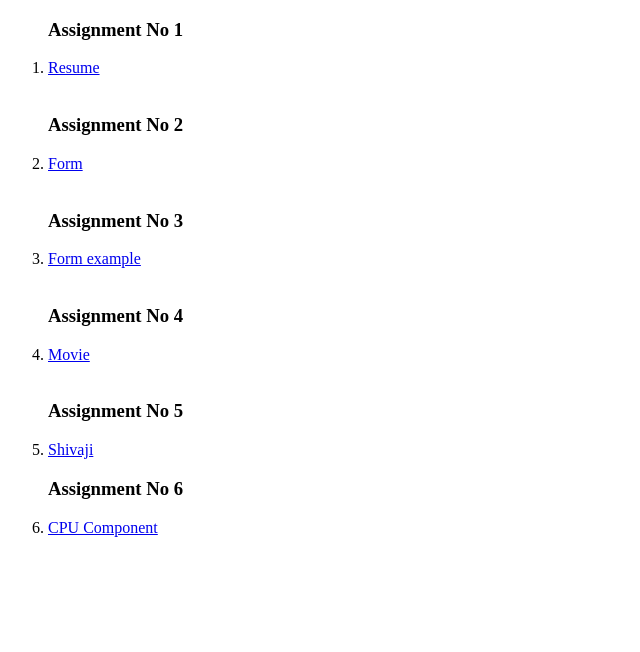
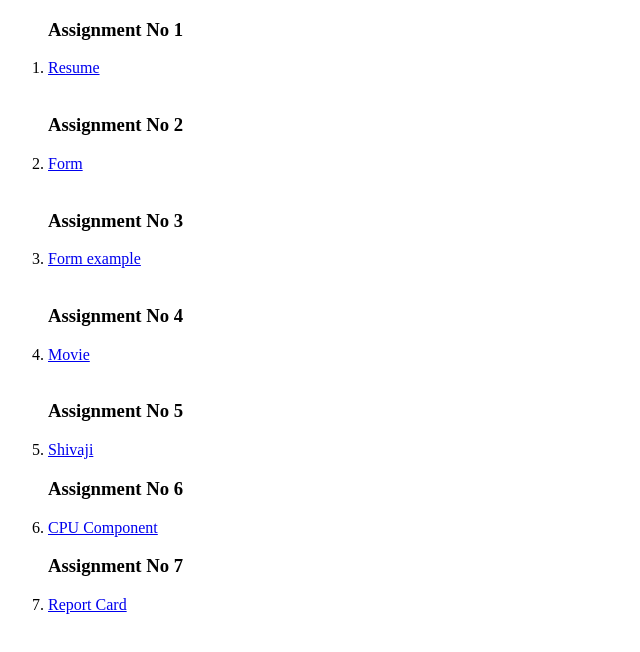
Before and after one commit to Pranaymahajan2006/HTML_Pro, a plain HTML site: page index.html in a window 1280 px wide. Shown: the whole page, without its empty margins (0-640 px from the left). Drawn offline with Linux system fonts and the light colour scheme.

Commit message:
Add files via upload

```diff
--- a/index.html
+++ b/index.html
@@ -1,11 +1,13 @@
 <!DOCTYPE html>
 <html lang="en">
+
 <head>
     <meta charset="UTF-8">
     <meta name="viewport" content="width=device-width, initial-scale=1.0">
     <title>Document</title>
     <link rel="stylesheet" href="">
 </head>
+
 <body>
     <ol>
         <h3>Assignment No 1</h3>
@@ -24,10 +26,13 @@
         <li><a href="shivaji.html">Shivaji</a></li>
         <h3>Assignment No 6</h3>
         <li><a href="table.html">CPU Component</a></li>
+        <h3>Assignment No 7</h3>
+        <li><a href="table-report-card.html">Report Card</a></li>
 
 
     </ol>
 
 
 </body>
+
 </html>
```
